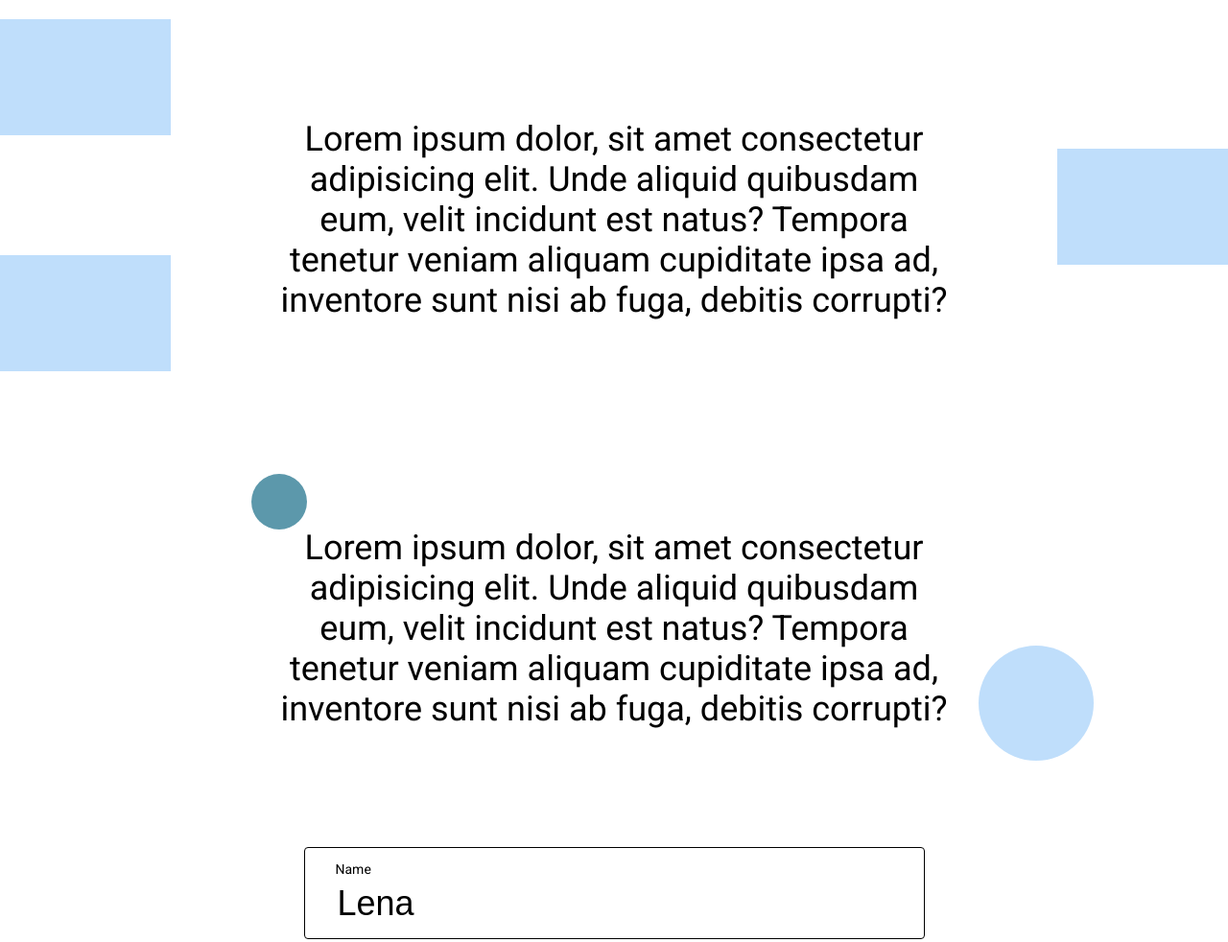
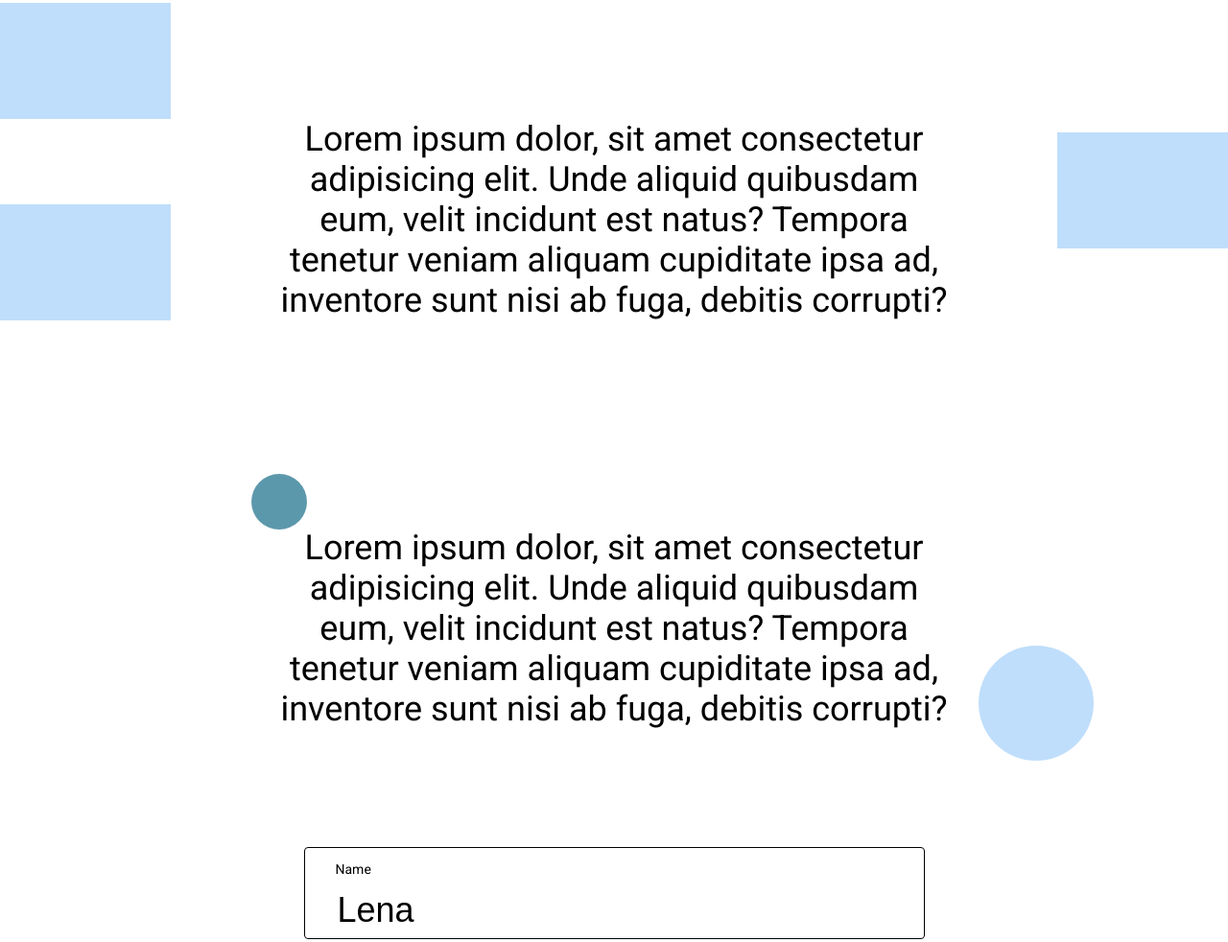
Before and after one commit to avm79/Homework, a plain HTML site: page Homework3/index.html in a window 1280 px wide. Shown: the part 1239-2221 px from the top of the page at 96% size. Drawn offline with nearby package versions, Linux system fonts and the light colour scheme.

Commit message:
Add files via upload

```diff
--- a/Homework3/index.html
+++ b/Homework3/index.html
@@ -52,9 +52,6 @@
             Lorem ipsum dolor, sit amet consectetur adipisicing elit. Unde aliquid quibusdam eum, velit incidunt est natus? Tempora tenetur veniam aliquam cupiditate ipsa ad, inventore sunt nisi ab fuga, debitis corrupti?
         </p>
 
-
-    </section >
-
         <div class="square1">
 
         </div>
@@ -66,6 +63,11 @@
         <div class="square3">
 
         </div>
+
+
+    </section >
+
+
 
 
    <section class="group2">
--- a/Homework3/style/style.css
+++ b/Homework3/style/style.css
@@ -81,14 +81,15 @@ body{
 }
 
 .group1{
-    max-width:696px;
-    margin:221px auto 0;
     position: relative;
+    padding-top: 221px;
+
 }
 
 .group1_text{
+    max-width:696px;
+    margin: 0 auto;
     text-align: center;
-    width: 100%;
     font-weight: 400;
     font-size: 36px;
     line-height: 42px;
@@ -102,7 +103,7 @@ body{
     background-color: #BFDEFB;
     position: absolute;
     left:0;
-    top: 1259px;
+    top: 100px;
 
 }
 
@@ -111,8 +112,8 @@ body{
     height: 121px;
     background-color: #BFDEFB;
     position: absolute;
-    left:0;
-    top: 1505px;
+    left: 0;
+    bottom: 0;
 
 }
 
@@ -122,20 +123,20 @@ body{
     background-color: #BFDEFB;
     position: absolute;
     right:0;
-    top: 1394px;
+    top: 235px;
 
 }
 
 
 .group2{
-    max-width:696px;
-    margin:216px auto 0;
+    padding-top: 216px;
 
 }
 
 .group2_text{
+    max-width:696px;
+    margin:0 auto;
     text-align: center;
-    width: 100%;
     font-weight: 400;
     font-size: 36px;
     line-height: 42px;
@@ -191,6 +192,10 @@ body{
     border-radius: 4px;
     padding: 36px 0 0 34px;
     box-sizing: border-box;
+    font-weight: 400;
+    font-size: 36px;
+    line-height: 49px;
+    color: #000000;
 
 }
 
```
Lines whose indentation alone changed are shown as unchanged.
